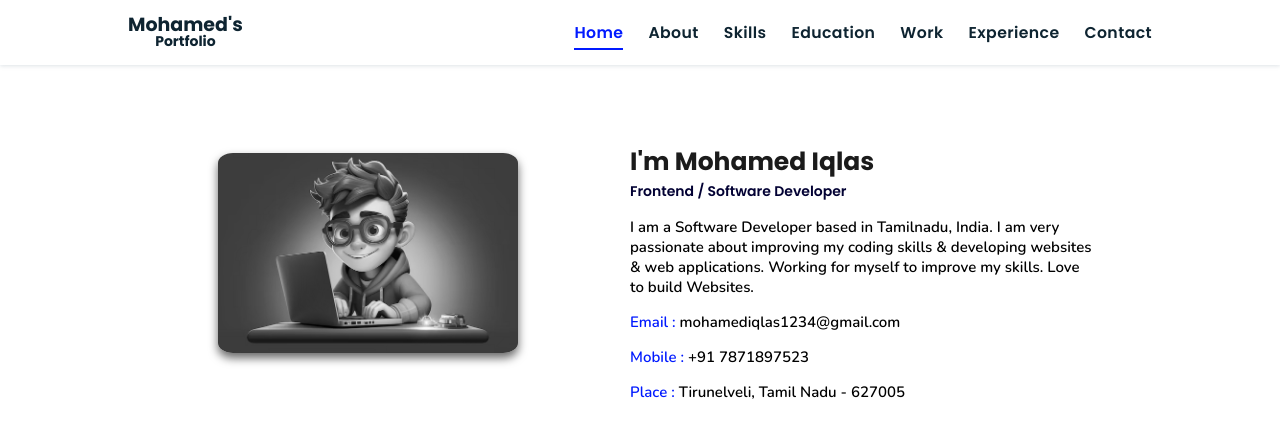
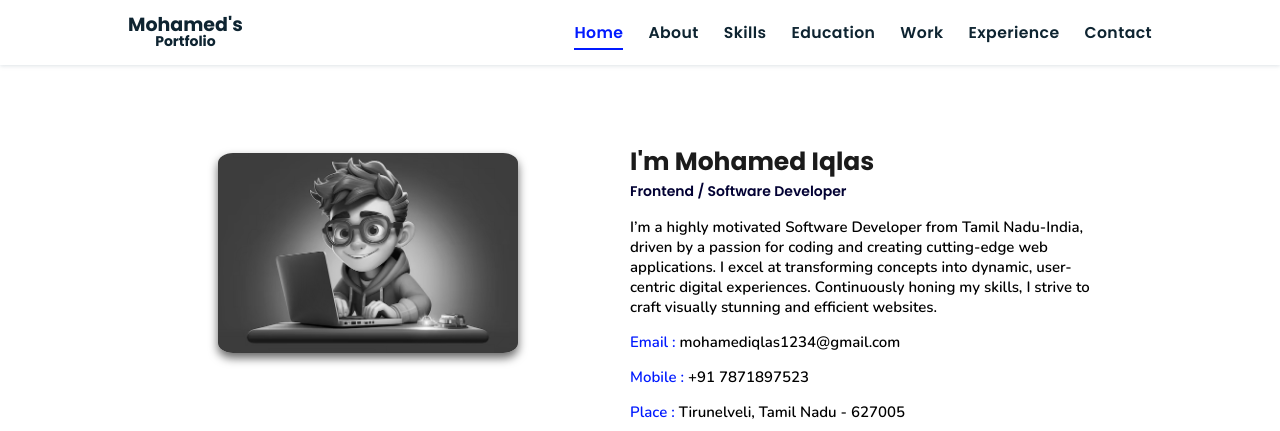
Before and after one commit to MohamedIqlas/Portfolio, a plain HTML site: page index.html in a window 1280 px wide. Both pictures are taken after a click on the link "About Me". Shown: the part 800-1231 px from the top of the page. Drawn offline with nearby package versions, Linux system fonts and the light colour scheme.

Commit message:
Update index.html

```diff
--- a/index.html
+++ b/index.html
@@ -83,11 +83,7 @@
         <h3>I'm Mohamed Iqlas</h3>
         <span class="tag">Frontend / Software Developer</span>
 
-        <p>I am a Software Developer based in Tamilnadu, India.
-          I am very passionate about improving my coding skills & developing  websites & web applications.
-          <!-- I build WebApps and Websites using MERN Stack. -->
-          Working for myself to improve my skills.
-          Love to build Websites. </p>
+        <p>I’m a highly motivated Software Developer from Tamil Nadu-India, driven by a passion for coding and creating cutting-edge web applications. I excel at transforming concepts into dynamic, user-centric digital experiences. Continuously honing my skills, I strive to craft visually stunning and efficient websites. </p>
 
         <div class="box-container">
             <!-- <div class="box">
@@ -348,7 +344,7 @@
       <img draggable="false" src="./assets/images/img_folder/project6.png" alt="Project 2" />
       <div class="content">
           <div class="tag">
-              <h3>Entrepreneur Community Website</h3>
+              <h3>Entrepreneur Website</h3>
           </div>
           <div class="desc">
               <p>Join a thriving community of entrepreneurs to connect, share ideas, and access valuable resources that empower your journey to success!</p>
```
